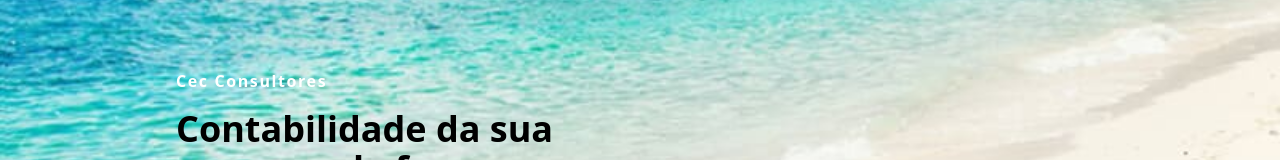
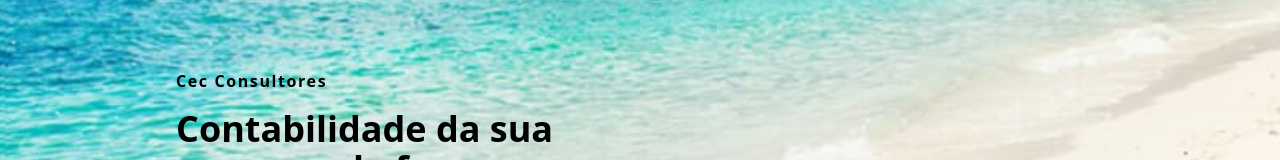
Before and after one commit to lucassdantas/Carneiro-e-Carballido, a React (Vite) app: page / in a window 1280 px wide. Shown: the part 291-451 px from the top of the page. Built offline with nearby package versions, Linux system fonts and the light colour scheme; a web font is replaced by a local one.

Commit message:
change supertitle color on home

```diff
--- a/src/pages/Home/index.tsx
+++ b/src/pages/Home/index.tsx
@@ -19,7 +19,7 @@ export const Home = () => {
       <Section className="lg:h-screen max-h-[868px] lg:p-40 py-12 bg-no-repeat bg-cover flex gap-10 items-center" bgImg={manInTheBeach} >
         <div className='flex flex-col gap-10'>
           <div className='lg:w-1/2 w-full text-black'>
-            <SuperTitle content='Cec Consultores' color='white' className='mb-8'/>
+            <SuperTitle content='Cec Consultores' color='black' className='mb-8'/>
             <h1 className="text-black text-4xl font-bold my-4">Contabilidade da sua empresa de forma prática, segura e econômica</h1>
             <p>Tenha a praticidade de uma contabilidade com a credibilidade de um atendimento humanizado.</p>
           </div>
```
